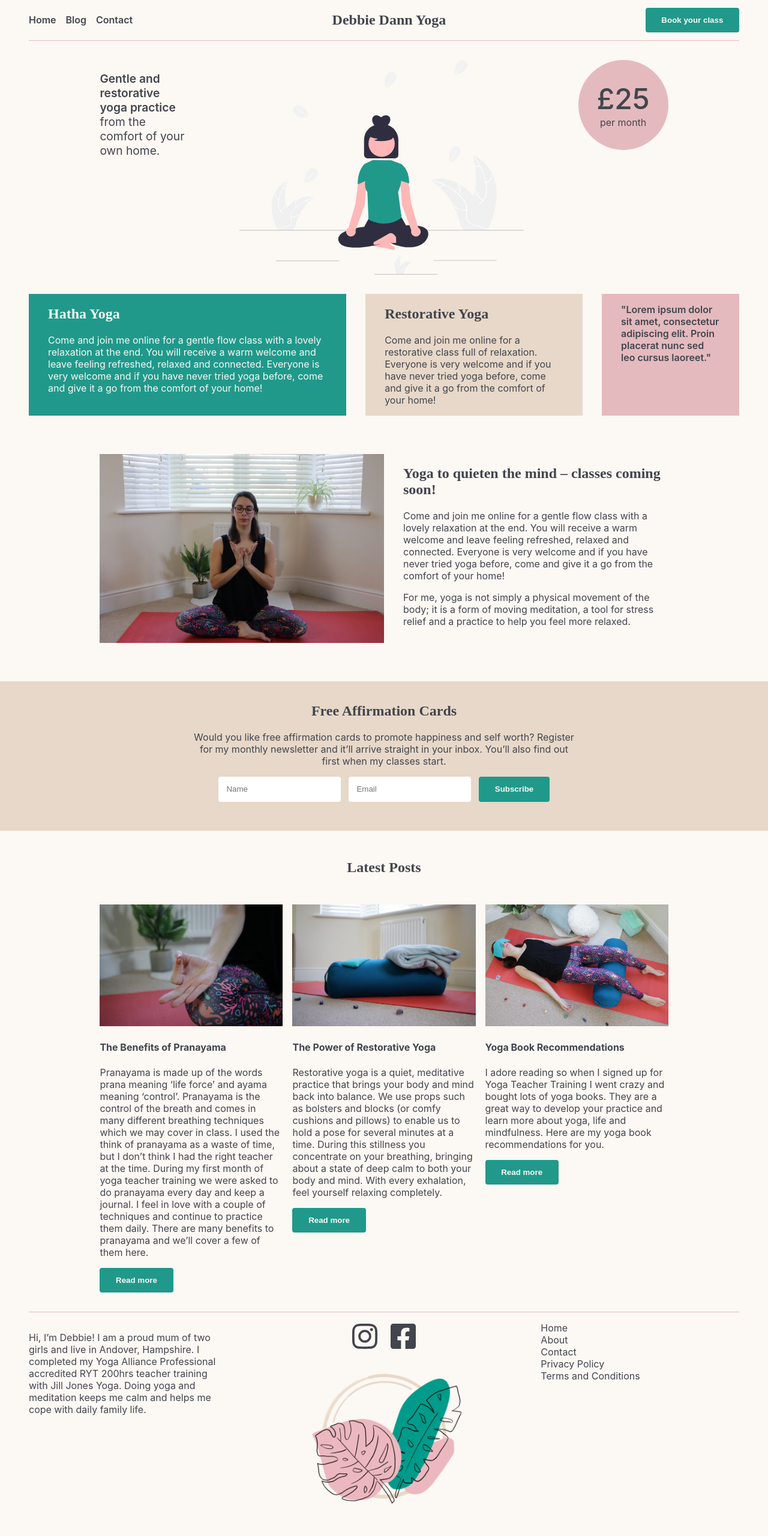
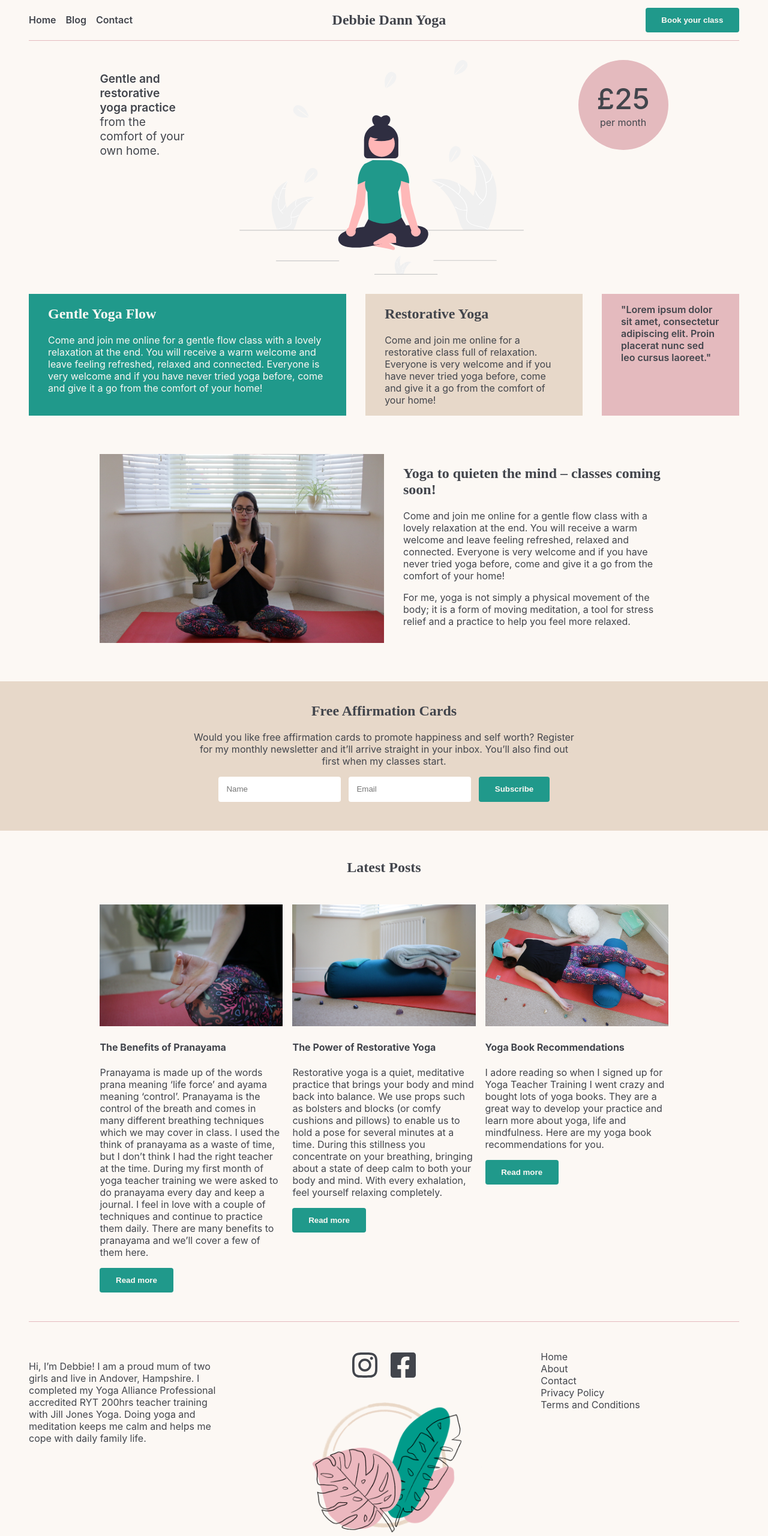
Before and after one commit to hellodeborahuk/yoga-website, a React (Create React App) app: page / in a window 1280 px wide. Shown: the whole page at 60% size. Before the commit the page ends 2513 px from the top, so only its background shows below. Built offline with nearby package versions, Linux system fonts and the light colour scheme; a web font is replaced by a local one.

Commit message:
Added readme

```diff
--- a/src/App.css
+++ b/src/App.css
@@ -106,13 +106,13 @@ button {
   gap: 2em;
   margin: 2em 0;
 }
-.info-hatha,
+.info-flow,
 .info-restorative,
 .info-quote {
   padding: 0 2em;
 }
 
-.info-hatha {
+.info-flow {
   background-color: var(--teal);
   color: var(--pale-cream);
 }
@@ -190,8 +190,8 @@ input {
 
 footer {
   border-top: 1px solid var(--soft-pink);
-  margin-top: 2em;
-  padding-top: 1em;
+  margin-top: 3em;
+  padding-top: 3em;
   display: flex;
   justify-content: space-between;
   gap: 6em;
--- a/src/components/Info.js
+++ b/src/components/Info.js
@@ -1,8 +1,8 @@
 export default function Info() {
   return (
       <div className="info">
-        <div className="info-hatha">
-          <h2>Hatha Yoga</h2>
+        <div className="info-flow">
+          <h2>Gentle Yoga Flow</h2>
           <p>
             Come and join me online for a gentle flow class with a lovely
             relaxation at the end. You will receive a warm welcome and leave
```
Also changed, not shown: 1 other file (tests, documents, lock files or other folders).
